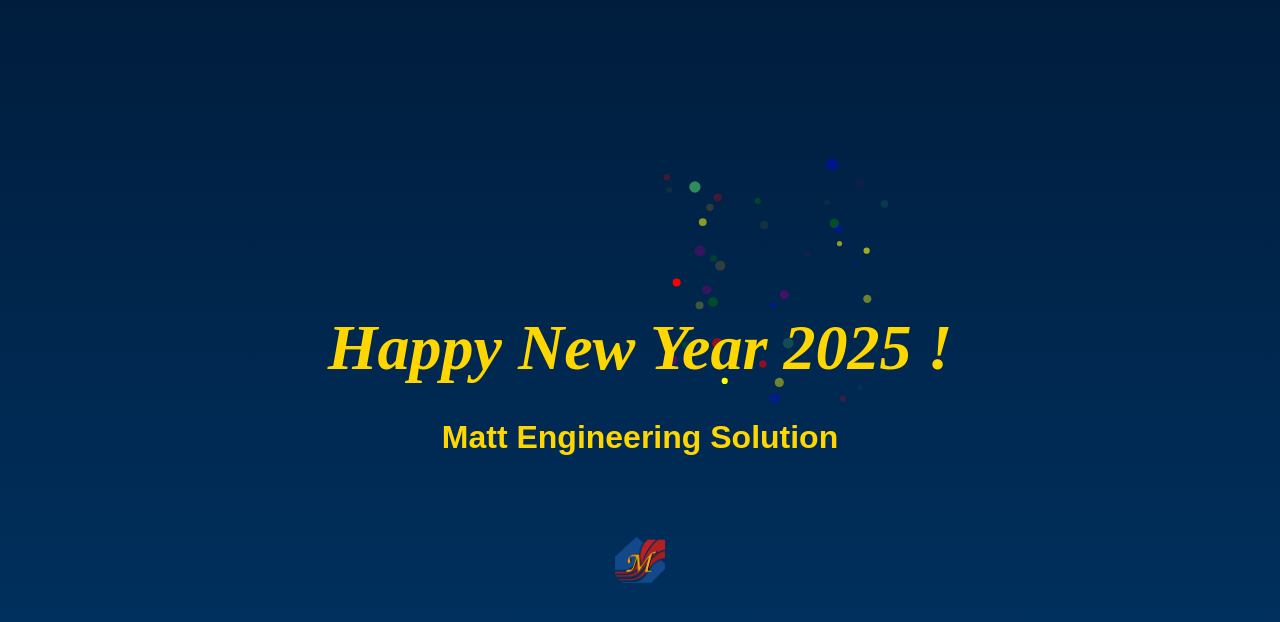
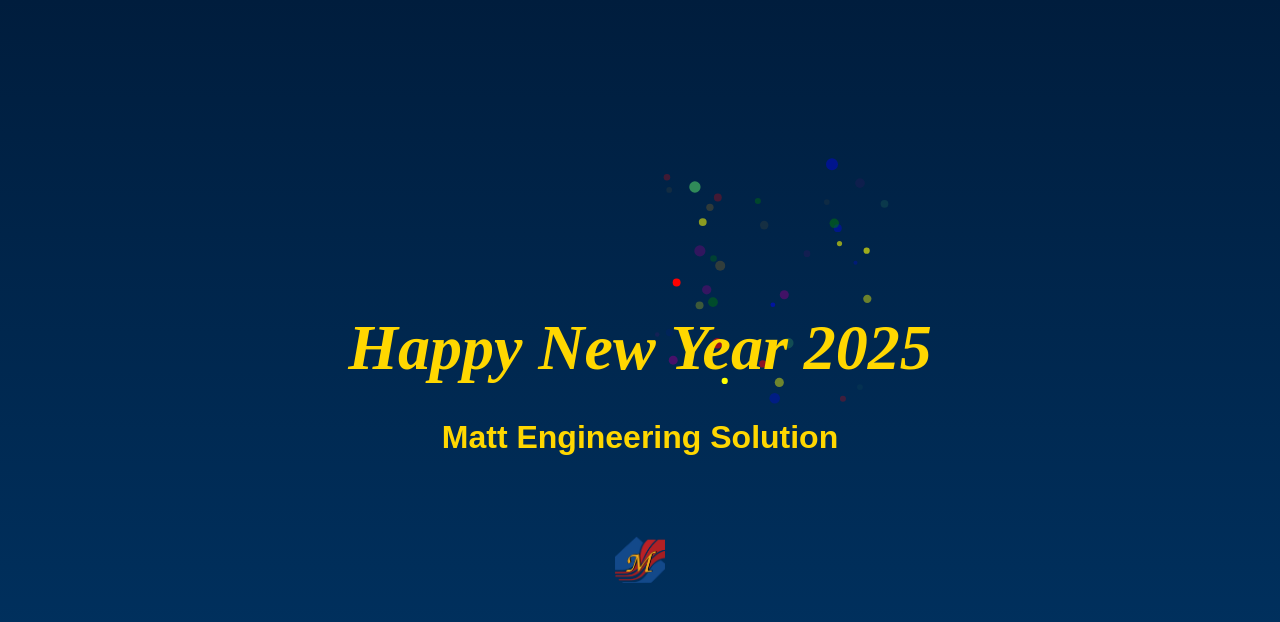
Before and after one commit to sivasubramaniam-17/happy-new-year, a React (Vite) app: page / in a window 1280 px wide. Shown: the top 622 px of the page. Built offline with nearby package versions, Linux system fonts and the light colour scheme.

Commit message:
correction

```diff
--- a/src/happynewyear.jsx
+++ b/src/happynewyear.jsx
@@ -166,7 +166,7 @@
             animation: "glowAndRotate 3s infinite ease-in-out",
           }}
         >
-          Happy New Year 2025 !
+          Happy New Year 2025
         </h1>
         <h2
           style={{
```
